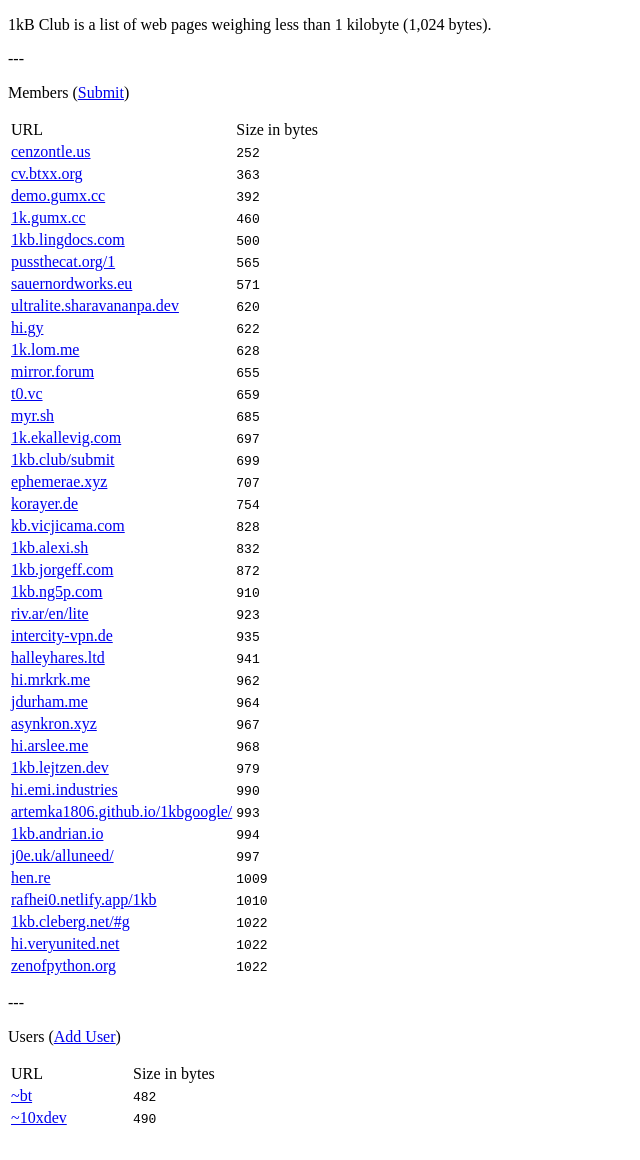
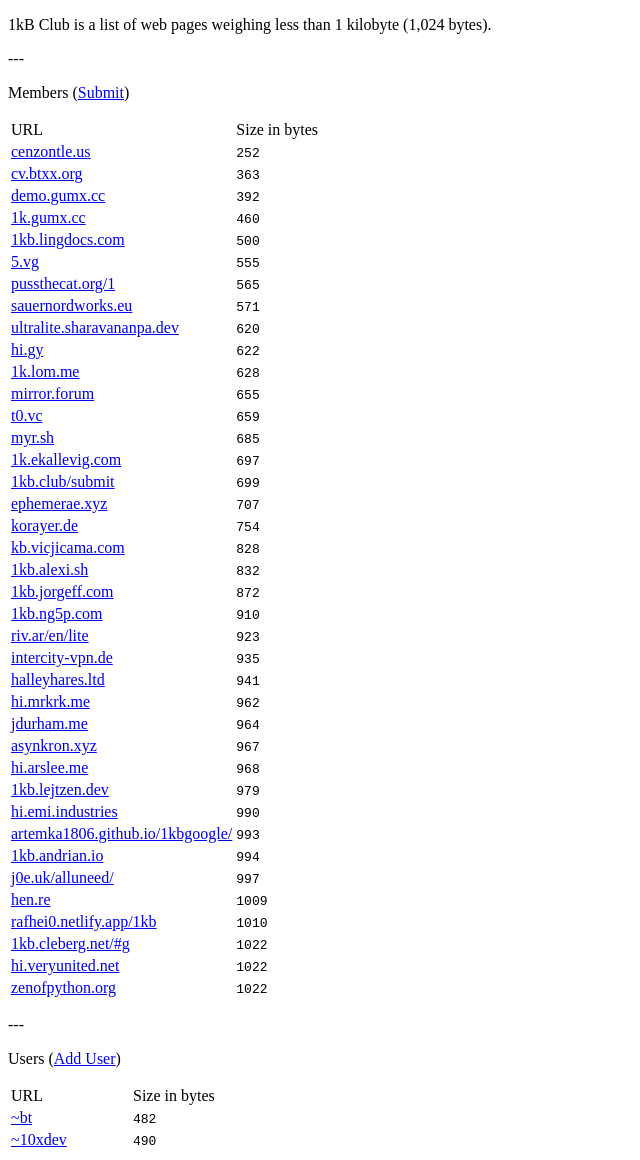
Before and after one commit to bradleytaunt/1kb.club, a Jekyll site: the page built from index.html, in a window 1280 px wide. Shown: the whole page, without its empty margins (0-640 px from the left). Built offline with Jekyll 4.4.1, drawn with Linux system fonts in a browser that asks for light colours; before the commit the page ends 1138 px from its top, so only the background shows below that.

Commit message:
add 5.vg

```diff
--- a/_data/sites.yml
+++ b/_data/sites.yml
@@ -111,3 +111,6 @@
 
 - domain: zenofpython.org
   size: 1022
+
+- domain: 5.vg
+  size: 555
```
